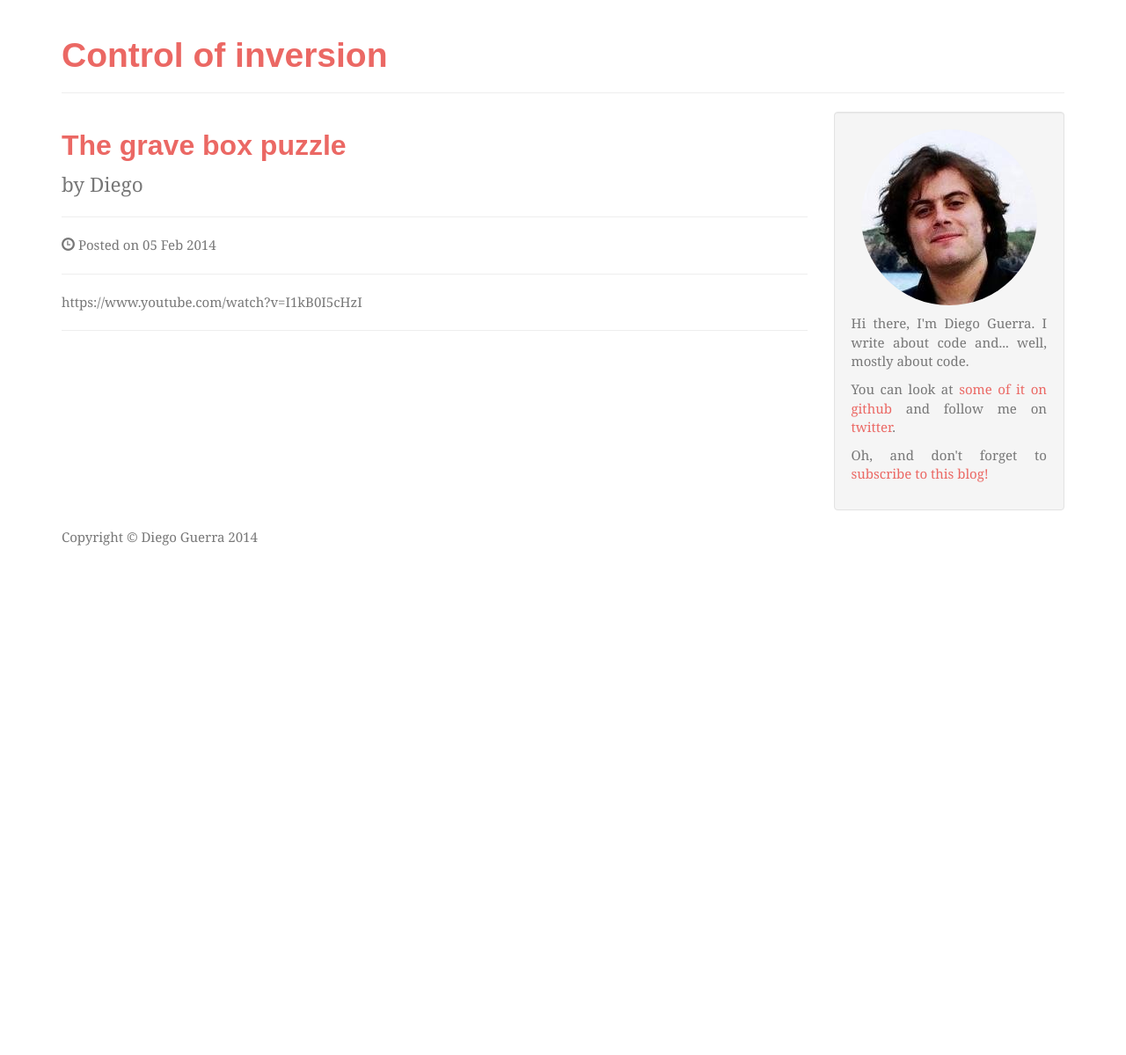
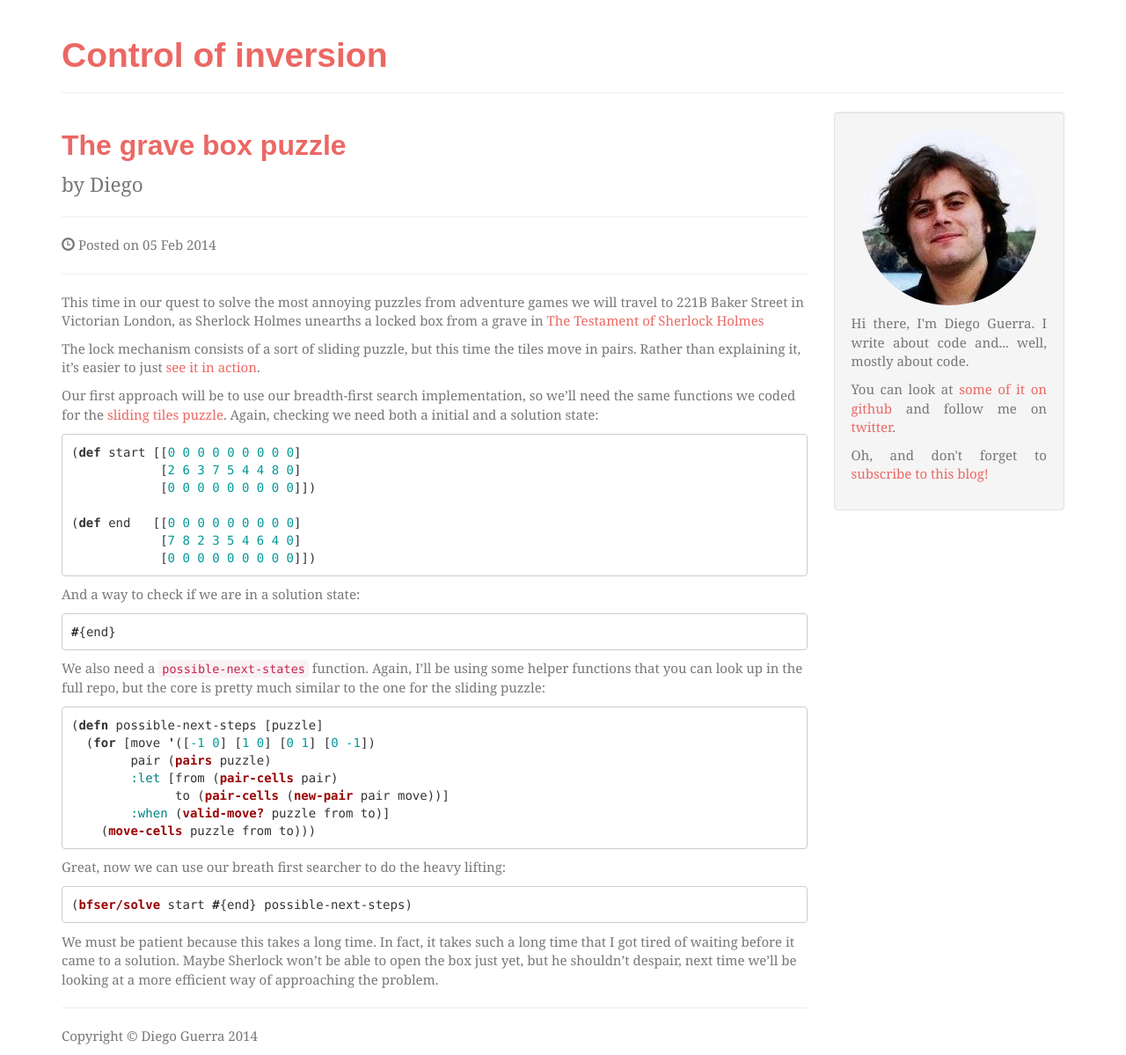
Before and after one commit to dgsuarez/dgsuarez.github.io, a Jekyll site: the page built from _posts/2014-02-05-the-grave-box-puzzle.md, in a window 1280 px wide. Shown: the whole page at 88% size. Built offline with Jekyll 4.4.1, drawn with Linux system fonts in a browser that asks for light colours; some web fonts are replaced; Markdown is read by kramdown in place of the engine named in the settings; before the commit the page ends 900 px from its top, so only the background shows below that.

Commit message:
grave box introduction

```diff
--- a/_posts/2014-02-05-the-grave-box-puzzle.md
+++ b/_posts/2014-02-05-the-grave-box-puzzle.md
@@ -4,4 +4,58 @@ title: "The grave box puzzle"
 tags:
  -
 ---
-https://www.youtube.com/watch?v=I1kB0I5cHzI
+
+This time in our quest to solve the most annoying puzzles from adventure games
+we will travel to 221B Baker Street in Victorian London, as Sherlock Holmes
+unearths a locked box from a grave in [The Testament of Sherlock
+Holmes](http://en.wikipedia.org/wiki/The_Testament_of_Sherlock_Holmes)
+
+The lock mechanism consists of a sort of sliding puzzle, but this time the
+tiles move in pairs. Rather than explaining it, it's easier to just [see it in
+action](https://www.youtube.com/watch?v=I1kB0I5cHzI).
+
+Our first approach will be to use our breadth-first search implementation, so
+we'll need the same functions we coded for the [sliding tiles
+puzzle]({%post_url 2014-01-22-the-sliding-tiles-puzzle%}). Again, checking
+we need both a initial and a solution state:
+
+~~~clojure
+(def start [[0 0 0 0 0 0 0 0 0]
+            [2 6 3 7 5 4 4 8 0]
+            [0 0 0 0 0 0 0 0 0]])
+
+(def end   [[0 0 0 0 0 0 0 0 0]
+            [7 8 2 3 5 4 6 4 0]
+            [0 0 0 0 0 0 0 0 0]])
+~~~
+
+And a way to check if we are in a solution state:
+
+~~~clojure
+#{end}
+~~~
+
+We also need a `possible-next-states` function. Again, I'll be using some
+helper functions that you can look up in the full repo, but the core is pretty
+much similar to the one for the sliding puzzle:
+
+~~~clojure
+(defn possible-next-steps [puzzle]
+  (for [move '([-1 0] [1 0] [0 1] [0 -1])
+        pair (pairs puzzle)
+        :let [from (pair-cells pair)
+              to (pair-cells (new-pair pair move))]
+        :when (valid-move? puzzle from to)]
+    (move-cells puzzle from to)))
+~~~
+
+Great, now we can use our breath first searcher to do the heavy lifting:
+
+~~~clojure
+(bfser/solve start #{end} possible-next-steps)
+~~~
+
+We must be patient because this takes a long time. In fact, it takes such a long
+time that I got tired of waiting before it came to a solution. Maybe Sherlock
+won't be able to open the box just yet, but he shouldn't despair, next time
+we'll be looking at a more efficient way of approaching the problem.
```
